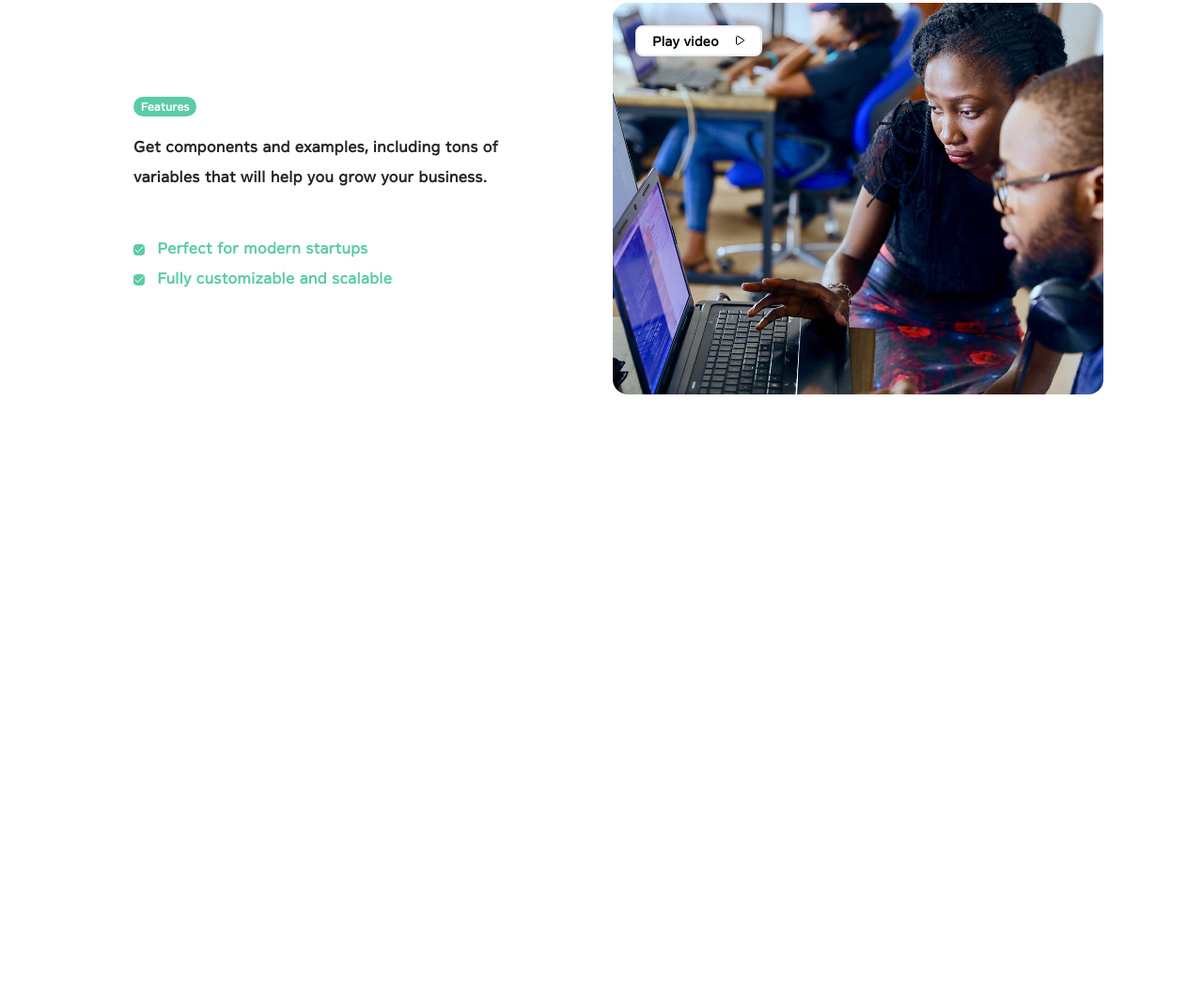
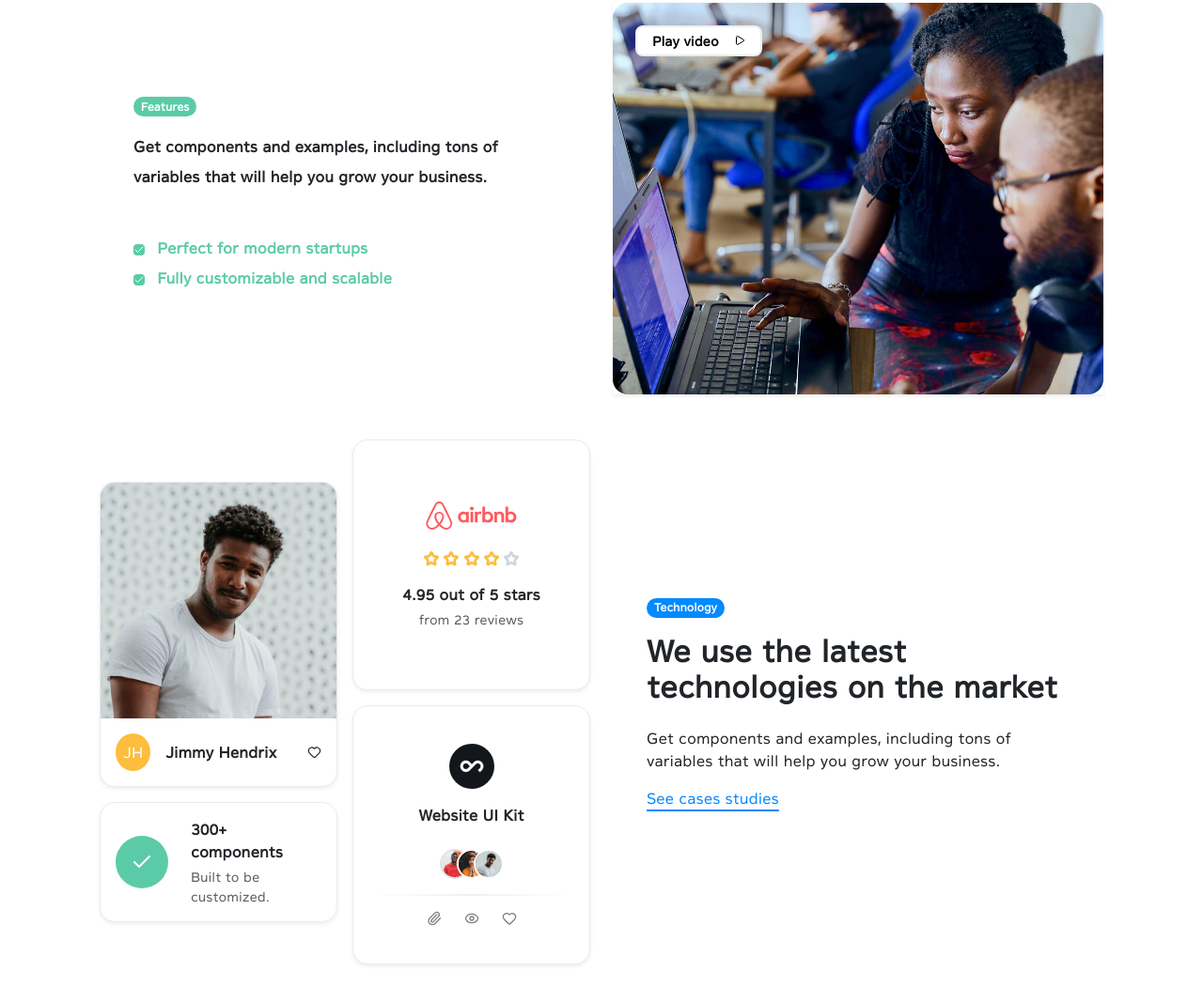
Before and after one commit to JuanAntonioHR/odoo-design-exercise, a website: page index.html in a window 1280 px wide. Shown: the part 1329-2396 px from the top of the page at 94% size. Before the commit the page ends 1797 px from the top, so only its background shows below. Drawn offline with nearby package versions, Linux system fonts and the light colour scheme; files that its build step writes are made by us from their sources.

Commit message:
feat: tech features section

```diff
--- a/index.html
+++ b/index.html
@@ -89,7 +89,7 @@
           <div class="col-12 col-lg-6 bg-white py-5 px-4 text-dark hero-presentation-card mx-auto mx-lg-0">
             <div class="d-flex justify-content-between align-items-center mb-4">
               <p class="mb-0 fw-semibold">Manage cards</p>
-              <button class="btn btn-light border-2 border-light-subtle btn-sm px-3 bg-white rounded-3" type="button">Add new</button>
+              <div class="btn btn-light border-2 border-light-subtle btn-sm px-3 bg-white rounded-3">Add new</div>
             </div>
             <div class="d-flex justify-content-center">
               <div class="aspect-video bg-purple-card credit-card text-white w-100 rounded-4 p-4 mb-3 position-relative overflow-hidden user-select-none">
@@ -132,9 +132,9 @@
                 <p class="mb-0 text-muted">Pending - Lisbon, Portugal</p>
               </li>
             </ul>
-            <a class="btn btn-link align-self-start p-0 btn-link-dashed">
+            <div class="btn btn-link text-brand-primary align-self-start p-0 btn-link-dashed">
               View all
-            </a>
+            </div>
           </div>
         </div>
       </div>
@@ -149,7 +149,7 @@
       <div class="container gap-5 row mx-auto align-content-center">
         <article class="row align-items-center justify-content-between mx-auto mx-lg-0">
           <div class="col-12 col-lg-6 pb-5 position-relative">
-            <div class="card px-3 py-2 px-md-4 py-md-3 rounded-4 position-absolute bottom-0 feature-tools-card">
+            <div class="card px-3 py-2 px-md-4 py-md-3 rounded-4 position-absolute bottom-0 feature-tools-card shadow-sm">
               <div class="card-body">
                 <p class="mb-3 mb-md-4 card-title h6">Awesome projects</p>
                 <div class="d-flex flex-column gap-4 gap-md-5">
@@ -195,7 +195,7 @@
 
               </div>
             </div>
-            <div class="rounded-4 overflow-hidden position-relative col-8 col-md-7 ms-auto mb-5">
+            <div class="rounded-4 overflow-hidden shadow position-relative col-8 col-md-7 ms-auto mb-5">
               <button class="btn btn-light border-2 border-light-subtle btn-sm px-3 bg-white rounded-3 position-absolute top-0 end-0 m-4">
                 <span>Play video</span>
                 <i data-lucide="play" class="icon-sm" aria-hidden="true"></i>
@@ -227,7 +227,7 @@
           </article>
 
           <div class="col-12 col-lg-6 order-1 order-lg-2">
-            <div class="position-relative">
+            <div class="position-relative shadow-sm">
               <button class="btn btn-light border-2 border-light-subtle btn-sm px-3 bg-white rounded-3 position-absolute top-0 start-0 m-4">
                 <span>Play video</span>
                 <i data-lucide="play" class="icon-sm" aria-hidden="true"></i>
@@ -235,6 +235,79 @@
               <img src="assets/img/img_02.jpg" class="img-fluid rounded-4" alt="IT team">
             </div>
           </div>
+        </article>
+
+        <article class="row align-items-center justify-content-between mx-auto mx-lg-0">
+          <div class="col-12 col-lg-6 d-flex align-items-center gap-3">
+            <div class="d-flex flex-column gap-3 w-50">
+              <div class="card rounded-4 overflow-hidden shadow-sm bento-card">
+                <img src="assets/img/person_03.jpg" class="card-img-top" alt="Example user photo">
+                <div class="card-body">
+                  <div class="d-flex align-items-center justify-content-between">
+                    <div class="d-flex align-items-center gap-0 gap-md-3 w-100">
+                      <div class="rounded-circle text-white bg-brand-warning p-2 d-flex align-items-center justify-content-center mobile-invisible">
+                        JH
+                      </div>
+                      <p class="fw-semibold mb-0">Jimmy Hendrix</p>
+                    </div>
+                    <i data-lucide="heart" class="icon-md" aria-hidden="true" ></i>
+                  </div>
+                </div>
+              </div>
+              <div class="d-flex align-items-center gap-0 gap-md-4 p-3 border border-light-subtle rounded-4 shadow-sm bento-card">
+                <div class="rounded-circle text-white bg-brand-success p-3 d-flex align-items-center justify-content-center mobile-invisible">
+                  <i data-lucide="check" class="icon-lg" aria-hidden="true" ></i>
+                </div>
+                <div>
+                  <p class="fw-bold mb-1">300+ components</p>
+                  <p class="small text-muted mb-0">Built to be customized.</p>
+                </div>
+              </div>
+            </div>
+            <div class="d-flex flex-column gap-3 w-50">
+              <div class="card text-center py-3 py-md-5 shadow-sm rounded-4 bento-card">
+                <div class="card-body d-flex flex-column gap-3">
+                  <img src="assets/icons/airbnb.svg" alt="Airbnb logo" height="32">
+                  <div>
+                    <i data-lucide="star" class="icon-md text-brand-warning icon-thickness-lg" aria-hidden="true" ></i>
+                    <i data-lucide="star" class="icon-md text-brand-warning icon-thickness-lg" aria-hidden="true" ></i>
+                    <i data-lucide="star" class="icon-md text-brand-warning icon-thickness-lg" aria-hidden="true" ></i>
+                    <i data-lucide="star" class="icon-md text-brand-warning icon-thickness-lg" aria-hidden="true" ></i>
+                    <i data-lucide="star" class="icon-md text-gray icon-thickness-lg" aria-hidden="true" ></i>
+                  </div>
+                  <div>
+                    <p class="fw-bold mb-1">4.95 out of 5 stars</p>
+                    <p class="small text-muted mb-0">from 23 reviews</p>
+                  </div>
+                </div>
+              </div>
+              <div class="card text-center py-3 py-md-4 shadow-sm rounded-4 bento-card">
+                <div class="card-body">
+                  <img src="assets/icons/company_01.png" alt="Company logo" class="rounded-circle mb-3" height="48">
+                  <p class="fw-semibold mb-4">Website UI Kit</p>
+                  <div class="d-flex align-items-center justify-content-center gap-1 position-relative">
+                    <img src="assets/img/person_01.jpg" alt="Person 1" class="rounded-circle border b2order-white border-2" width="32" height="32">
+                    <img src="assets/img/person_02.jpg" alt="Person 2" class="rounded-circle position-absolute border border-white border-2" width="32" height="32">
+                    <img src="assets/img/person_03.jpg" alt="Person 3" class="rounded-circle z-1 border border-white border-2" width="32" height="32">
+                  </div>
+                  <hr class="divider-fade">
+                  <div class="d-flex align-items-center justify-content-center gap-4">
+                    <i data-lucide="paperclip" class="icon-md text-black-50" aria-hidden="true" ></i>
+                    <i data-lucide="eye" class="icon-md text-black-50" aria-hidden="true" ></i>
+                    <i data-lucide="heart" class="icon-md text-black-50" aria-hidden="true" ></i>
+                  </div>
+                </div>
+              </div>
+            </div>
+          </div>
+          <article class="col-12 col-lg-6 px-3 px-md-5 py-5">
+            <span class="badge bg-brand-primary rounded-pill mb-3">Technology</span>
+            <h2 class="mb-4">We use the latest technologies on the market</h2>
+            <p>Get components and examples, including tons of variables that will help you grow your business.</p>
+            <a href="#" class="link-offset-3 btn-link-thick text-brand-primary align-self-start p-0">
+              See cases studies
+            </a>
+          </article>
         </article>
       </div>
     </section>
--- a/scss/_buttons.scss
+++ b/scss/_buttons.scss
@@ -3,6 +3,10 @@
   align-items: center;
   justify-content: center;
   gap: $spacer * 1;
+}
+
+.btn-link-thick {
+  text-decoration-thickness: 2px;
 }
 
 .btn-link-dashed {
--- a/scss/_cards.scss
+++ b/scss/_cards.scss
@@ -48,3 +48,30 @@
     }
   }
 }
+
+.divider-fade {
+  border: 0;
+  height: 2px;
+  background: linear-gradient(to right, rgba(0, 0, 0, 0), rgba(0, 0, 0, 0.25), rgba(0, 0, 0, 0));
+}
+
+.mobile-invisible {
+  @media (max-width: 575.98px) {
+    width: 1px !important;
+    height: 1px !important;
+    padding: 0 !important;
+    margin: -1px !important;
+    overflow: hidden !important;
+    clip: rect(0, 0, 0, 0) !important;
+    white-space: nowrap !important;
+    border: 0 !important;
+  }
+}
+
+.bento-card {
+  @media (max-width: 575.98px) {
+    p {
+      font-size: 0.75rem !important;
+    }
+  }
+}
--- a/scss/_icons.scss
+++ b/scss/_icons.scss
@@ -1,6 +1,7 @@
 $icon-sizes: (
   sm: 12px,
   md: 16px,
+  lg: 24px,
 );
 
 @each $name, $size in $icon-sizes {
@@ -9,3 +10,13 @@ $icon-sizes: (
     height: $size;
   }
 }
+
+$icon-thickness: (
+  lg: 4px,
+);
+
+@each $name, $size in $icon-thickness {
+  .icon-thickness-#{$name} {
+    stroke-width: $size;
+  }
+}
--- a/scss/_variables.scss
+++ b/scss/_variables.scss
@@ -3,6 +3,8 @@ $btn-padding-x: 1.5rem;
 $btn-font-weight: 700;
 
 $headings-font-weight: 600;
+
+$card-border-color: var(--bs-light-border-subtle);
 
 $custom-colors: (
   "brand-primary": #038AFF,
@@ -10,6 +12,7 @@ $custom-colors: (
   "brand-success": #5BCBA7,
   "brand-warning": #FDBD3D,
   "purple-card": #1D1348,
+  "gray": #CED6E1
 );
 $theme-colors: map-merge($theme-colors, $custom-colors);
 
```
